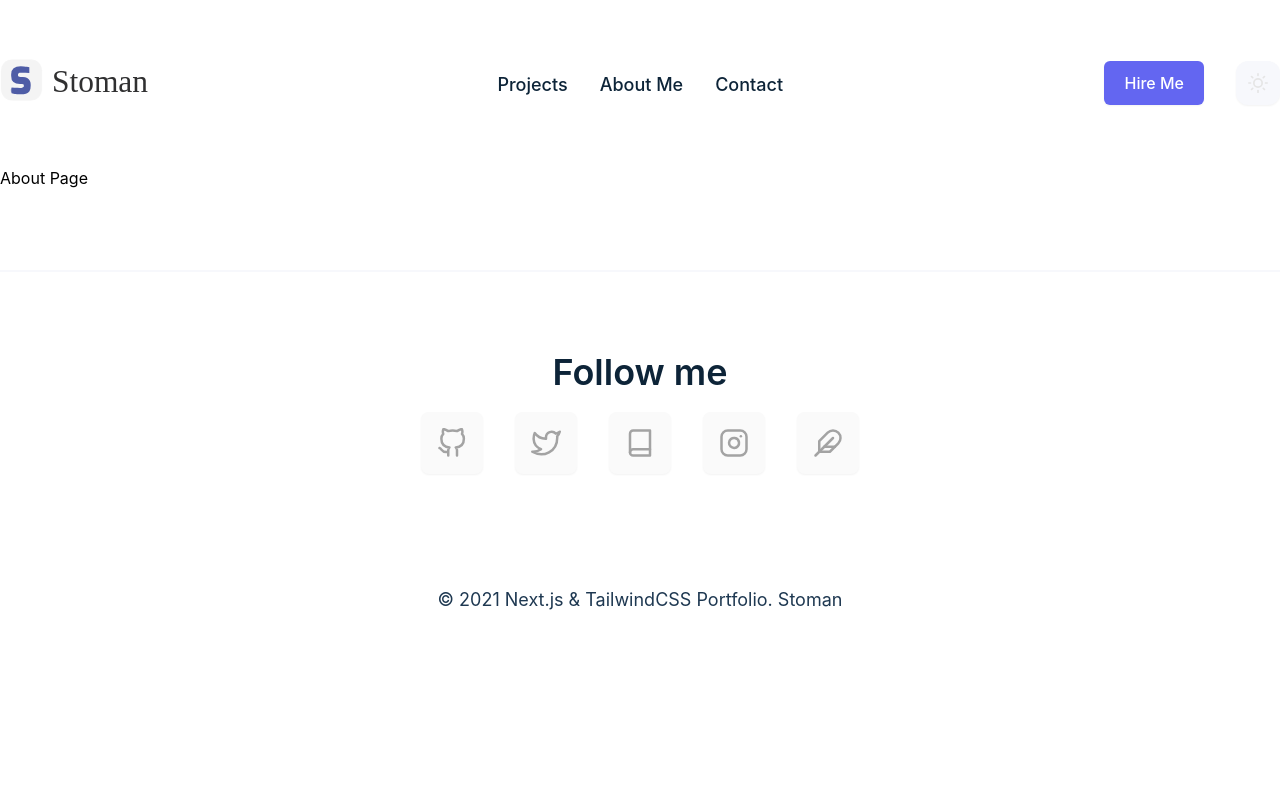
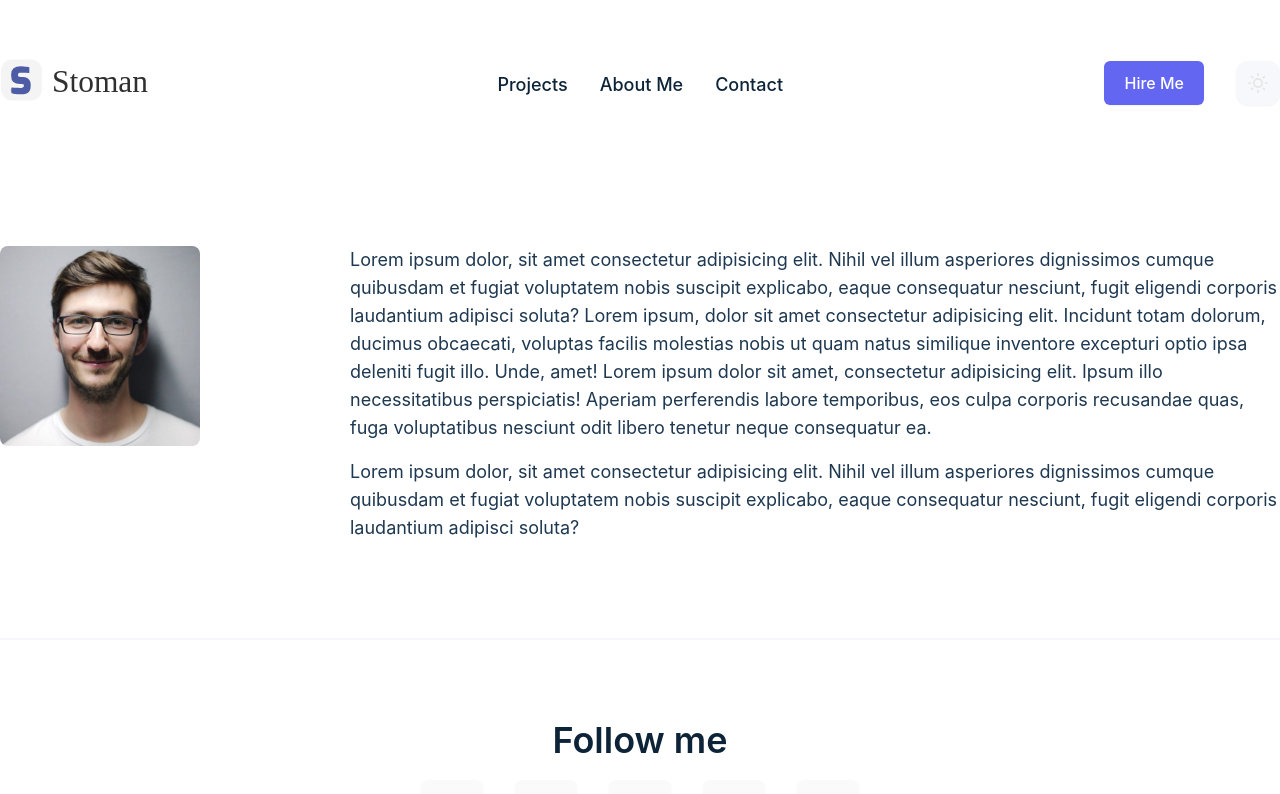
Before and after one commit to mcdollars/Next_Website, a Next.js app: page /about in a window 1280 px wide. Shown: the top 794 px of the page. Built offline with nearby package versions, Linux system fonts and the light colour scheme.

Commit message:
About me bio

```diff
--- /dev/null
+++ b/components/about/AboutMeBio.js
@@ -0,0 +1,38 @@
+import Image from 'next/image';
+import { useContext } from 'react';
+import { useState } from 'react';
+import { aboutMeData } from '../../data/aboutMeData';
+
+function AboutMeBio() {
+	const [aboutMe, setAboutMe] = useState(aboutMeData);
+	return (
+		<div className="block sm:flex sm:gap-10 mt-10 sm:mt-20">
+			{/* About me portfolio image start */}
+			<div className="w-full sm:w-1/4 mb-7 sm:mb-0">
+				<Image
+					src="/images/profile.jpeg"
+					width={200}
+					height={200}
+					className="rounded-lg"
+					alt="Profile Image"
+				/>
+			</div>
+			{/* About me portfolio image end */}
+
+			{/* About me details start */}
+			<div className="w-full sm:w-3/4 text-left">
+				{aboutMe.map((bio) => (
+					<p
+						className="mb-4 text-ternary-dark dark:text-ternary-light text-lg"
+						key={bio.id}
+					>
+						{bio.bio}
+					</p>
+				))}
+			</div>
+			{/* About me details end */}
+		</div>
+	);
+}
+
+export default AboutMeBio;
--- a/components/contact/ContactDetails.js
+++ b/components/contact/ContactDetails.js
@@ -28,7 +28,7 @@ function ContactDetails() {
 				<ul>
 					{contacts.map((contact) => (
 						<li className="flex " key={contact.id}>
-							<i className="text-2xl text-gray-500 dark:text-gray-400 mr-4 mt-1">
+							<i className="text-2xl text-neutral-500 dark:text-neutral-400 mr-4 mt-1">
 								{contact.icon}
 							</i>
 							<span className="text-lg mb-4 text-ternary-dark dark:text-ternary-light">
--- a/components/contact/ContactForm.js
+++ b/components/contact/ContactForm.js
@@ -6,7 +6,7 @@ function ContactForm() {
 					onSubmit={(e) => {
 						e.preventDefault();
 					}}
-					className="max-w-xl m-4 p-6 sm:p-10 bg-secondary-light dark:bg-secondary-dark rounded-lg shadow-xl text-left"
+					className="max-w-xl m-4 p-6 sm:p-10 bg-secondary-light dark:bg-secondary-dark rounded-lg shadow-md text-left"
 				>
 					<p className="text-primary-dark dark:text-primary-light text-2xl font-semibold mb-8">
 						Contact Form
@@ -19,7 +19,7 @@ function ContactForm() {
 							Full Name
 						</label>
 						<input
-							className="w-full px-5 py-2 border dark:border-secondary-dark text-primary-dark dark:text-secondary-light bg-ternary-light dark:bg-ternary-dark rounded-md shadow-sm text-md dark:font-medium"
+							className="w-full px-5 py-2 border border-neutral-100 dark:border-secondary-dark text-primary-dark dark:text-secondary-light bg-neutral-50 dark:bg-ternary-dark rounded-md shadow-sm text-md dark:font-medium"
 							id="name"
 							name="name"
 							type="text"
@@ -36,7 +36,7 @@ function ContactForm() {
 							Email
 						</label>
 						<input
-							className="w-full px-5 py-2 border dark:border-secondary-dark text-primary-dark dark:text-secondary-light bg-ternary-light dark:bg-ternary-dark rounded-md shadow-sm text-md dark:font-medium"
+							className="w-full px-5 py-2 border border-neutral-100 dark:border-secondary-dark text-primary-dark dark:text-secondary-light bg-neutral-50 dark:bg-ternary-dark rounded-md shadow-sm text-md dark:font-medium"
 							id="email"
 							name="email"
 							type="text"
@@ -53,7 +53,7 @@ function ContactForm() {
 							Subject
 						</label>
 						<input
-							className="w-full px-5 py-2 border dark:border-secondary-dark text-primary-dark dark:text-secondary-light bg-ternary-light dark:bg-ternary-dark rounded-md shadow-sm text-md dark:font-medium"
+							className="w-full px-5 py-2 border border-neutral-100 dark:border-secondary-dark text-primary-dark dark:text-secondary-light bg-neutral-50 dark:bg-ternary-dark rounded-md shadow-sm text-md dark:font-medium"
 							id="subject"
 							name="subject"
 							type="text"
@@ -71,7 +71,7 @@ function ContactForm() {
 							Message
 						</label>
 						<textarea
-							className="w-full px-5 py-2 border dark:border-secondary-dark text-primary-dark dark:text-secondary-light bg-ternary-light dark:bg-ternary-dark rounded-md shadow-sm text-md dark:font-medium"
+							className="w-full px-5 py-2 border border-neutral-100 dark:border-secondary-dark text-primary-dark dark:text-secondary-light bg-neutral-50 dark:bg-ternary-dark rounded-md shadow-sm text-md dark:font-medium"
 							id="message"
 							name="message"
 							cols="14"
--- a/pages/_app.js
+++ b/pages/_app.js
@@ -5,9 +5,11 @@ import { AnimatePresence } from 'framer-motion';
 function MyApp({ Component, pageProps }) {
 	return (
 		<AnimatePresence>
-			<DefaultLayout>
-				<Component {...pageProps} />
-			</DefaultLayout>
+			<div className=" bg-secondary-light dark:bg-primary-dark transition duration-300">
+				<DefaultLayout>
+					<Component {...pageProps} />
+				</DefaultLayout>
+			</div>
 		</AnimatePresence>
 	);
 }
--- a/pages/about.js
+++ b/pages/about.js
@@ -1,7 +1,35 @@
+import { motion } from 'framer-motion';
+import AboutMeBio from '../components/about/AboutMeBio';
+
 function about() {
 	return (
 		<div>
-			<h1>About Page</h1>
+			<motion.div
+				initial={{ opacity: 0 }}
+				animate={{ opacity: 1, delay: 1 }}
+				exit={{ opacity: 0 }}
+				className="container"
+			>
+				<AboutMeBio />
+			</motion.div>
+
+			{/** Counter without paddings */}
+			<motion.div
+				initial={{ opacity: 0 }}
+				animate={{ opacity: 1, delay: 1 }}
+				exit={{ opacity: 0 }}
+			>
+				{/* <AboutCounter /> */}
+			</motion.div>
+
+			<motion.div
+				initial={{ opacity: 0 }}
+				animate={{ opacity: 1, delay: 1 }}
+				exit={{ opacity: 0 }}
+				className="container mx-auto"
+			>
+				{/* <AboutClients /> */}
+			</motion.div>
 		</div>
 	);
 }
```
